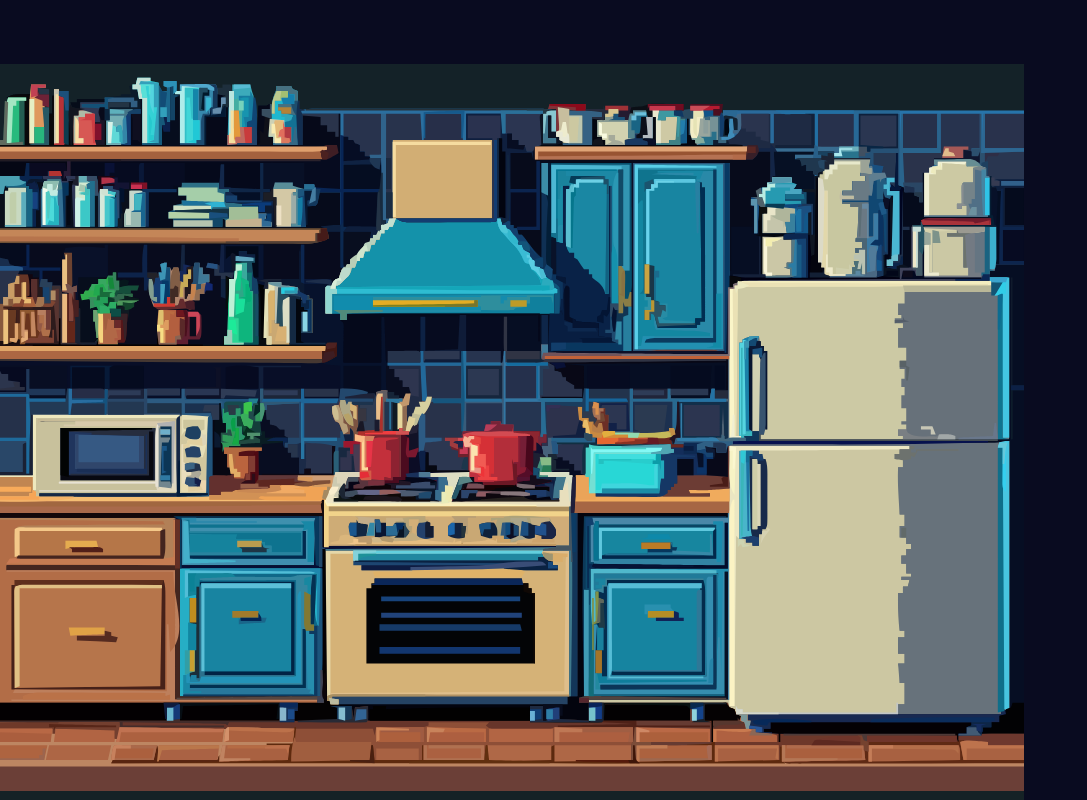
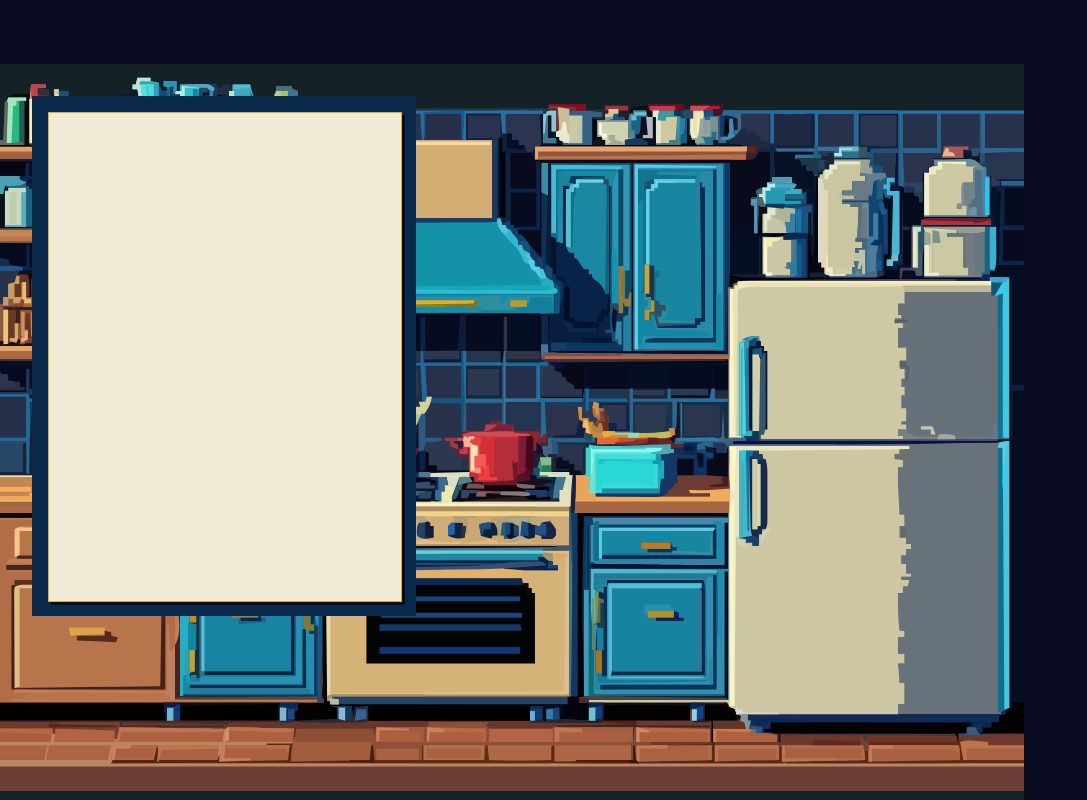
Before and after one commit to jutinwang/Hackthe6ix-2024-Project, a React (Create React App) app in the folder hackthe6ix-project/: page / in a window 1280 px wide. Both pictures are taken after a click on the element 864 px from the left and 508 px from the top of the page. Shown: the whole page, without its empty margins (0-1087 px from the left). Built offline with nearby package versions, Linux system fonts and the light colour scheme.

Commit message:
Fridge inventory opening

```diff
--- a/hackthe6ix-project/src/components/ClickableSection.js
+++ b/hackthe6ix-project/src/components/ClickableSection.js
@@ -1,11 +1,23 @@
-import React from "react";
+import React, {useState} from "react";
 import './clickable-section.css';
 
 export default function ClickableSection(){
+
+    const [openFridge, setOpenFridge] = useState(false);
+
+    const handleFridgeClick = () => {
+        console.log('fridge has been clicked');
+        setOpenFridge(!openFridge)
+    }
+
     return(
         <div className="click-body">
-            <div className="fridge-body" onClick={() => {console.log('fridge has been clicked')}}>
+            <div className="fridge-body" onClick={() => handleFridgeClick()}>
+            </div>
+            <div className={`fridge-content ${openFridge ? 'show' : ''}`}>
+                <div className={`fridge-info ${openFridge ? 'show' : ''}`}>
 
+                </div>
             </div>
         </div>
     )
--- a/hackthe6ix-project/src/components/clickable-section.css
+++ b/hackthe6ix-project/src/components/clickable-section.css
@@ -13,3 +13,29 @@
     background-color: transparent;
     cursor: pointer;
 }
+.fridge-content{
+    position: absolute;
+    top: 0%;
+    left: 0%;
+    height: 65vh;
+    width: 30vw;
+    background-color: #0a284a;
+    padding: 1em;
+    box-sizing: border-box;
+    display: none;
+}
+.fridge-content.show{
+    display: block;
+}
+.fridge-info{
+    height: 100%;
+    width: 100%;
+    background-color: #F0EAD6;
+    border: 1px solid #d7b031;
+    box-shadow: 3px 3px #070c20;
+    cursor: pointer;
+    display: none;
+}
+.fridge-info.show{
+    display: block;
+}
```
